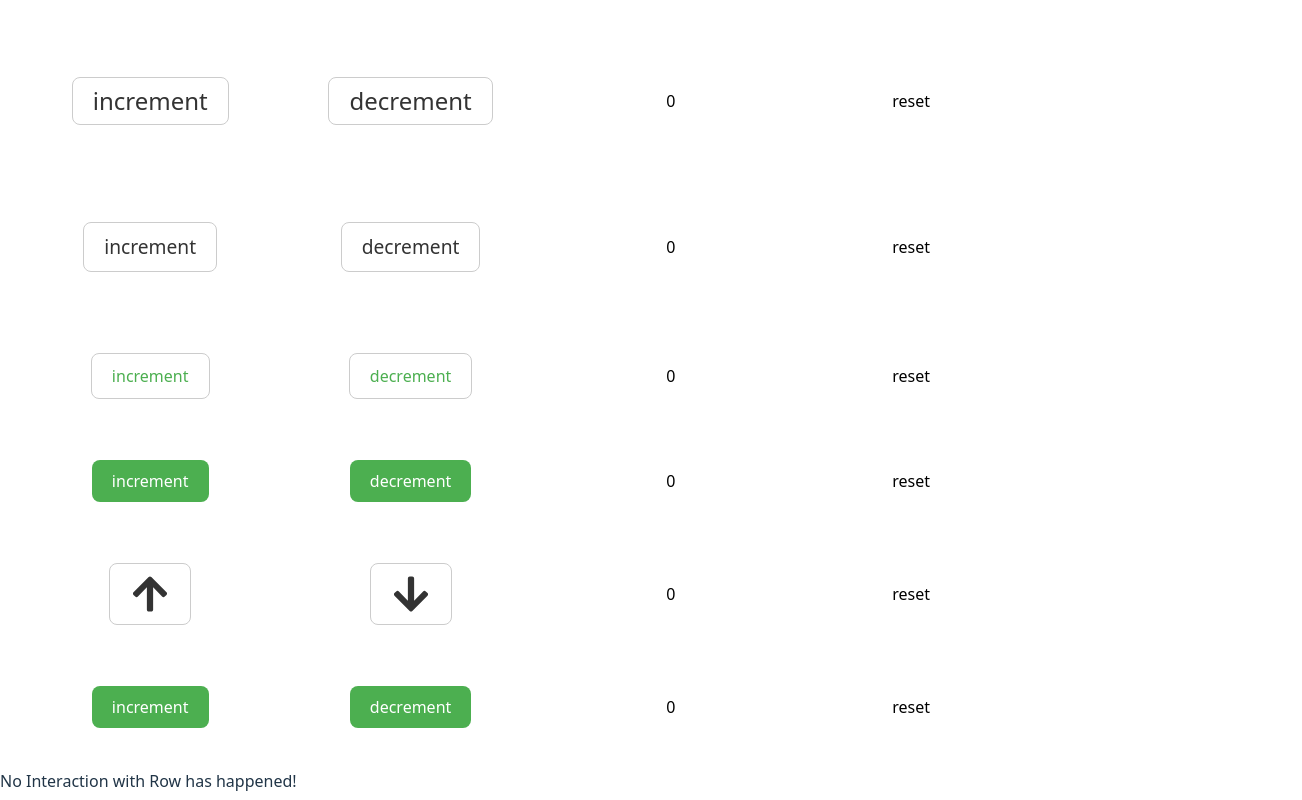
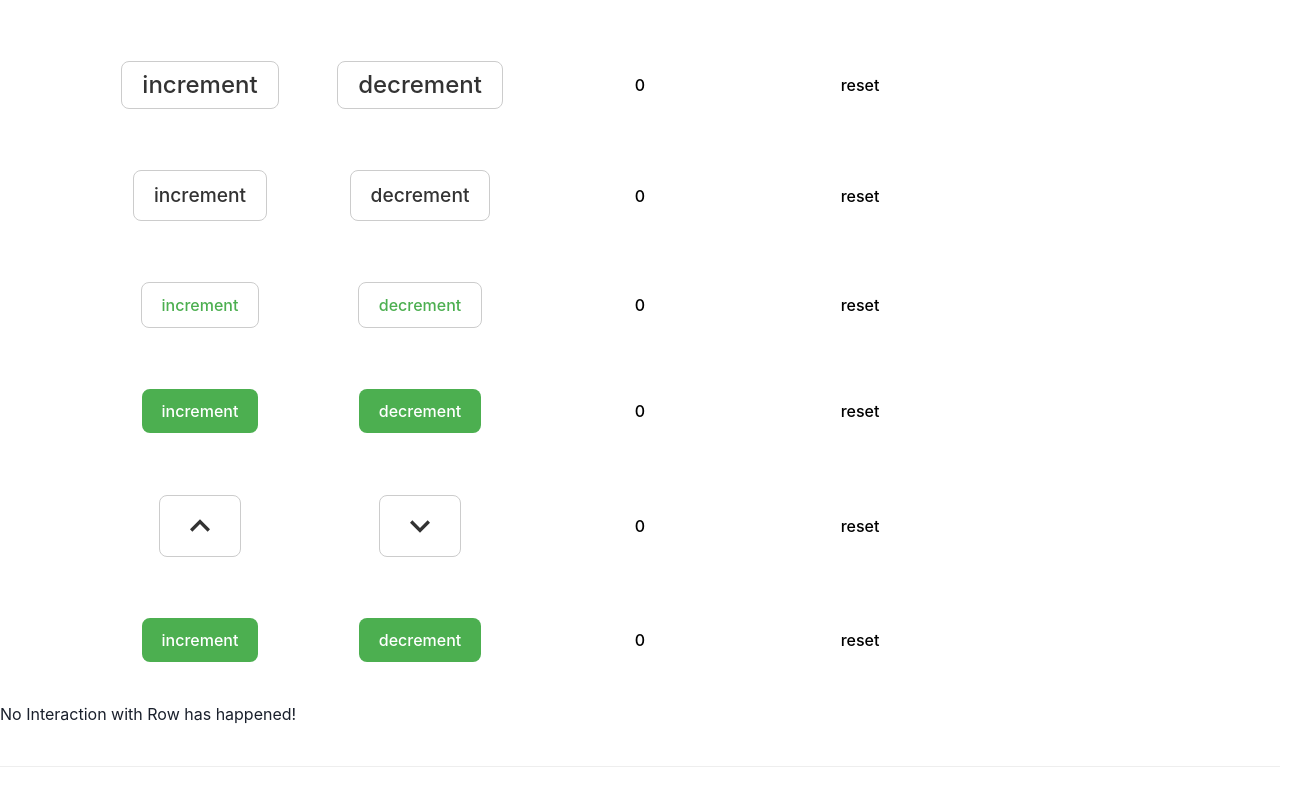
Before and after one commit to sakir-dev/React-Repo, a React (Vite) app: page / in a window 1280 px wide. Shown: the top 800 px of the page, 1302 px wide, since content can reach past the window. Built offline with nearby package versions, Linux system fonts and the light colour scheme.

Commit message:
Initial setup for chakra & change icon.

```diff
--- a/package.json
+++ b/package.json
@@ -10,12 +10,14 @@
     "preview": "vite preview"
   },
   "dependencies": {
+    "@chakra-ui/icons": "^2.2.4",
     "@chakra-ui/react": "^2.10.9",
     "@emotion/react": "^11.14.0",
     "@emotion/styled": "^11.14.0",
     "framer-motion": "^12.18.1",
     "react": "^19.1.0",
     "react-dom": "^19.1.0",
+    "react-icons": "^5.5.0",
     "react-router-dom": "^7.6.0"
   },
   "devDependencies": {
--- a/src/App.jsx
+++ b/src/App.jsx
@@ -2,7 +2,7 @@ import { useState, useCallback } from "react";
 import RowContainer from "./components/RowContainer";
 import Stats from "./components/Stats.jsx";
 import defaultRows from "./data/rowData.jsx";
-
+import { Box } from "@chakra-ui/react";
 function sortRows(rows) {
   return [...rows].sort((a, b) => a.counterValue - b.counterValue);
 }
@@ -42,7 +42,9 @@ function App() {
   const reset = useCallback((id) => {
     setRows((prevRows) => {
       const updatedItem = setToDefault(prevRows.find((item) => item.id == id));
-      const newRows = prevRows.map((item) =>item.id == id ? updatedItem : item);
+      const newRows = prevRows.map((item) =>
+        item.id == id ? updatedItem : item
+      );
       return sortRows(newRows);
     });
     setLastUpdatedId(id);
@@ -50,17 +52,27 @@ function App() {
 
   const increment = useCallback((id) => {
     setRows((prevRows) => {
-      const updatedItem = calculateUpdatedItem(prevRows.find((item) => item.id == id),1);
-      const newRows = prevRows.map((item) =>item.id == id ? updatedItem : item);
+      const updatedItem = calculateUpdatedItem(
+        prevRows.find((item) => item.id == id),
+        1
+      );
+      const newRows = prevRows.map((item) =>
+        item.id == id ? updatedItem : item
+      );
       return sortRows(newRows);
     });
     setLastUpdatedId(id);
   }, []);
 
-  const decrement = useCallback( (id) => {
+  const decrement = useCallback((id) => {
     setRows((prevRows) => {
-      const updatedItem = calculateUpdatedItem(prevRows.find((item) => item.id == id),-1);
-      const newRows = prevRows.map((item) =>item.id == id ? updatedItem : item);
+      const updatedItem = calculateUpdatedItem(
+        prevRows.find((item) => item.id == id),
+        -1
+      );
+      const newRows = prevRows.map((item) =>
+        item.id == id ? updatedItem : item
+      );
       return sortRows(newRows);
     });
     setLastUpdatedId(id);
@@ -68,6 +80,7 @@ function App() {
 
   return (
     <>
+      <Box >
         <RowContainer
           rows={rows}
           increment={increment}
@@ -75,6 +88,7 @@ function App() {
           reset={reset}
         />
         <Stats rows={rows} lastUpdatedId={lastUpdatedId} />
+      </Box>
     </>
   );
 }
--- a/src/components/ActionElement.jsx
+++ b/src/components/ActionElement.jsx
@@ -1,9 +1,11 @@
 import getContentFromType from "./getContentFromType";
-import { FaArrowUp, FaArrowDown } from "react-icons/fa";
 import { TypeMap } from "../Constants";
+import { Box } from "@chakra-ui/react";
+import { ChevronUpIcon, ChevronDownIcon } from "@chakra-ui/icons";
 
 function getIconForOperation(operation) {
-  const icon = operation == "increment" ? <FaArrowUp /> : <FaArrowDown />;
+  const icon =
+    operation == "increment" ? <ChevronUpIcon /> : <ChevronDownIcon />;
   return icon;
 }
 
@@ -21,7 +23,7 @@ function ActionElement({ type, id, operation, optFunction }) {
     content = getContentFromType(type, handleClick, operation);
   }
 
-  return <div className="row-item">{content}</div>;
+  return <Box className="row-item">{content}</Box>;
 }
 
 export default ActionElement;
--- a/src/main.jsx
+++ b/src/main.jsx
@@ -2,9 +2,10 @@ import { StrictMode } from "react";
 import { createRoot } from "react-dom/client";
 import "./index.css";
 import App from "./App.jsx";
+import { ChakraProvider } from "@chakra-ui/react";
 
 createRoot(document.getElementById("root")).render(
-  <StrictMode>
+  <ChakraProvider>
     <App />
-  </StrictMode>
+  </ChakraProvider>
 );
```
Also changed, not shown: 1 other file (tests, documents, lock files or other folders). Lines whose indentation alone changed are shown as unchanged.
